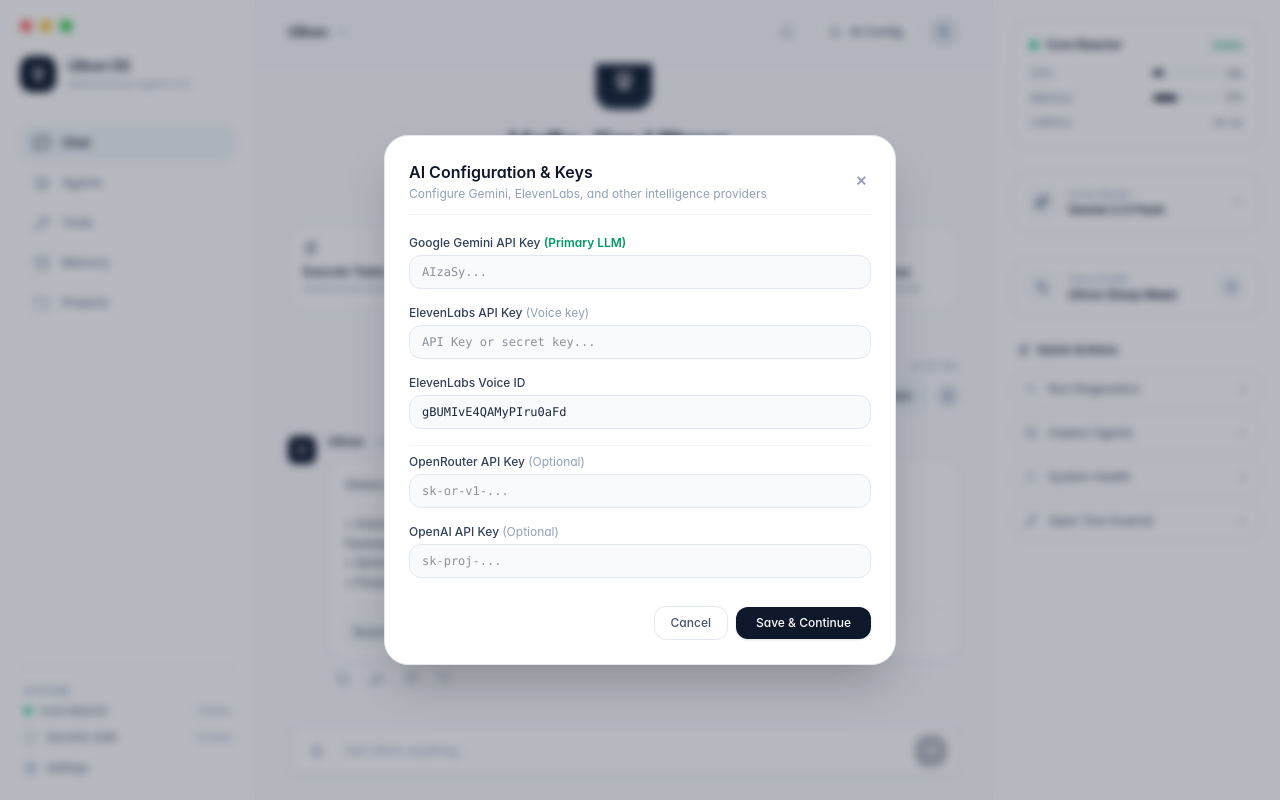
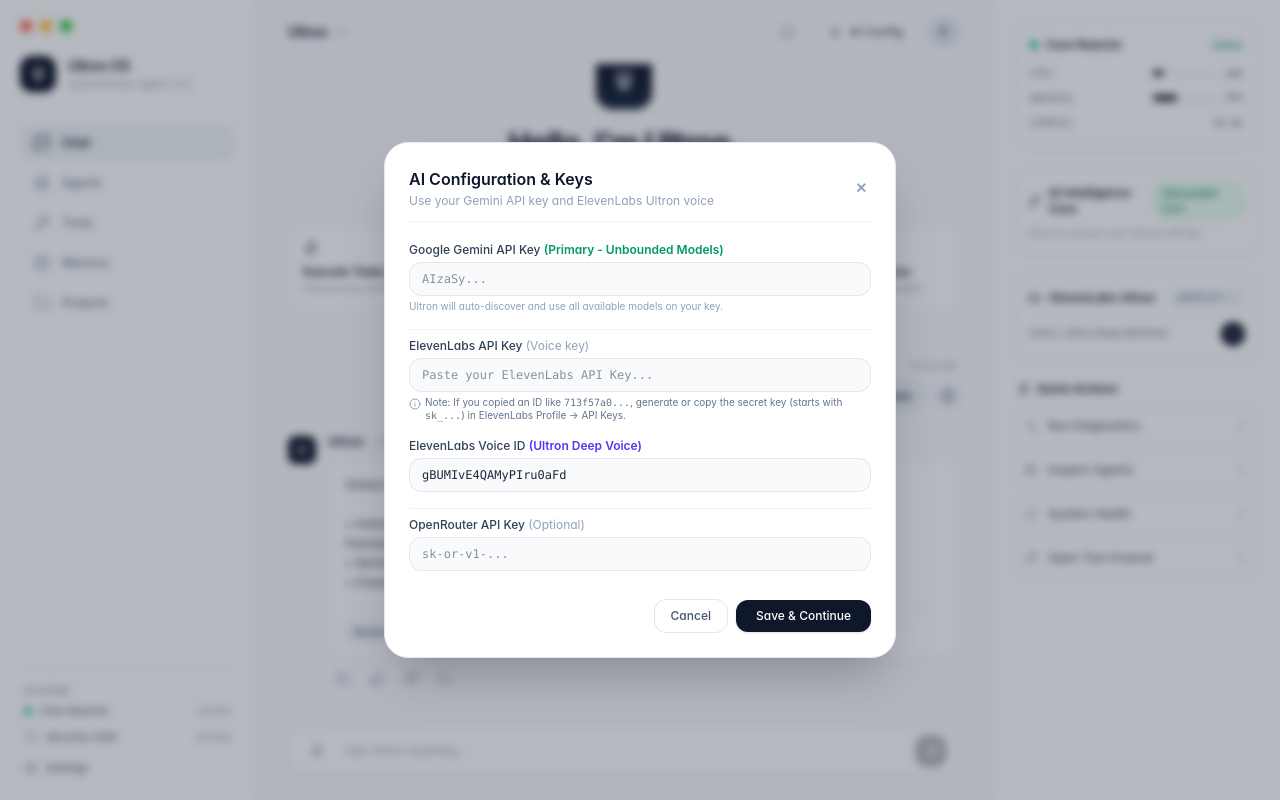
Before and after one commit to chinmaybelge79-rgb/Ultron-main, a React (Vite) app in the folder web/: page / in a window 1280 px wide. Both pictures are taken after a click on the button "Settings". Built offline with nearby package versions, Linux system fonts and the light colour scheme.

Commit message:
Auto-discover any Gemini model dynamically, display ElevenLabs Ultron card on sidebar

```diff
--- a/web/src/App.tsx
+++ b/web/src/App.tsx
@@ -3,7 +3,7 @@ import {
   Mic, MicOff, Send, Sliders, Bell, Copy, ThumbsUp, ThumbsDown,
   RotateCcw, Zap, Play, Square, ChevronDown, ChevronRight, Check,
   Activity, Shield, Settings, Folder, Database, Wrench, Layers, MessageSquare,
-  Sparkles, Globe
+  Globe, Volume2, Key, Info
 } from 'lucide-react';
 
 interface Message {
@@ -38,18 +38,16 @@ export default function App() {
   const [isSpeaking, setIsSpeaking] = useState(false);
   const [isLoading, setIsLoading] = useState(false);
   const [showConfig, setShowConfig] = useState(false);
-  const [showModelDropdown, setShowModelDropdown] = useState(false);
-
-  // Model selection
-  const [activeModel, setActiveModel] = useState('Gemini 2.0 Flash');
+  const activeModel = 'Google Gemini (Auto-Discovered)';
 
   // Multi-Key API configuration
   const [geminiKey, setGeminiKey] = useState(() => localStorage.getItem('ultron_gemini_key') || '');
   const [openRouterKey, setOpenRouterKey] = useState(() => localStorage.getItem('ultron_openrouter_key') || '');
-  const [openAiKey, setOpenAiKey] = useState(() => localStorage.getItem('ultron_openai_key') || '');
+  const [openAiKey] = useState(() => localStorage.getItem('ultron_openai_key') || '');
   const [elevenLabsKey, setElevenLabsKey] = useState(() => localStorage.getItem('ultron_elevenlabs_key') || '');
   const [voiceId, setVoiceId] = useState(() => localStorage.getItem('ultron_voice_id') || 'gBUMIvE4QAMyPIru0aFd');
   const [saveSuccess, setSaveSuccess] = useState(false);
+  const [ttsError, setTtsError] = useState<string | null>(null);
 
   const messagesEndRef = useRef<HTMLDivElement>(null);
   const recognitionRef = useRef<any>(null);
@@ -74,7 +72,7 @@ export default function App() {
     }, 700);
   };
 
-  // Ultra-Deep Male Vocal Output (ElevenLabs using user voiceId gBUMIvE4QAMyPIru0aFd with WebSpeech ultra-deep fallback)
+  // Ultra-Deep Male Vocal Output (ElevenLabs with dynamic validation)
   const speakText = async (textToSpeak: string) => {
     if (currentAudioRef.current) {
       currentAudioRef.current.pause();
@@ -92,7 +90,7 @@ export default function App() {
 
     if (!clean) return;
 
-    // Use ElevenLabs with configured key & voice ID
+    // Call ElevenLabs endpoint if a key is entered
     if (elevenLabsKey.trim()) {
       try {
         setIsSpeaking(true);
@@ -107,6 +105,7 @@ export default function App() {
         });
 
         if (res.ok) {
+          setTtsError(null);
           const blob = await res.blob();
           const audioUrl = URL.createObjectURL(blob);
           const audio = new Audio(audioUrl);
@@ -120,13 +119,19 @@ export default function App() {
           };
           await audio.play();
           return;
+        } else {
+          const errData = await res.text();
+          console.warn("ElevenLabs API returned error:", errData);
+          if (errData.includes('api_key_id_used_as_api_key')) {
+            setTtsError("Note: That was an ElevenLabs Key ID. Paste your Secret Key (starts with sk_)");
+          }
         }
       } catch (e) {
         console.warn("ElevenLabs audio streaming fallback:", e);
       }
     }
 
-    // Ultra-deep authoritative baritone
+    // Always fallback to ultra-deep male voice in browser
     fallbackWebSpeech(clean);
   };
 
@@ -355,7 +360,7 @@ export default function App() {
 
           <button
             onClick={() => setShowConfig(true)}
-            className="w-full flex items-center space-x-2 px-1 py-1 text-slate-600 hover:text-slate-900 transition-colors"
+            className="w-full flex items-center space-x-2 px-1 py-1 text-slate-600 hover:text-slate-900 transition-colors cursor-pointer"
           >
             <Settings className="w-3.5 h-3.5 text-slate-400" />
             <span>Settings</span>
@@ -418,7 +423,7 @@ export default function App() {
                   <button
                     key={idx}
                     onClick={() => handleSend(pill.label)}
-                    className="p-3.5 rounded-2xl bg-white border border-slate-200/80 hover:border-slate-300 hover:shadow-xs transition-all text-left group"
+                    className="p-3.5 rounded-2xl bg-white border border-slate-200/80 hover:border-slate-300 hover:shadow-xs transition-all text-left group cursor-pointer"
                   >
                     <Icon className="w-4 h-4 text-slate-700 mb-2 group-hover:scale-105 transition-transform" />
                     <div className="text-xs font-semibold text-slate-900 leading-tight">
@@ -567,8 +572,8 @@ export default function App() {
         </div>
       </main>
 
-      {/* 3. RIGHT SIDEBAR */}
-      <aside className="w-72 border-l border-slate-200/80 bg-white p-5 flex flex-col space-y-6 z-20 shrink-0">
+      {/* 3. RIGHT SIDEBAR - Shows ElevenLabs Ultron & Live Provider Keys */}
+      <aside className="w-72 border-l border-slate-200/80 bg-white p-5 flex flex-col space-y-5 z-20 shrink-0">
 
         {/* Core Reactor Card */}
         <div className="p-4 rounded-2xl bg-white border border-slate-200/80 shadow-xs space-y-3">
@@ -608,57 +613,41 @@ export default function App() {
           </div>
         </div>
 
-        {/* Active Model Selector */}
-        <div className="relative">
+        {/* Active AI Intelligence Card (Shows current Key status) */}
         <div
-            onClick={() => setShowModelDropdown(!showModelDropdown)}
-            className="p-3.5 rounded-2xl bg-white border border-slate-200/80 shadow-xs flex items-center justify-between cursor-pointer hover:border-slate-300 transition-all"
+          onClick={() => setShowConfig(true)}
+          className="p-3.5 rounded-2xl bg-white border border-slate-200/80 shadow-xs cursor-pointer hover:border-slate-300 transition-all space-y-2"
         >
-            <div className="flex items-center space-x-3">
-              <div className="w-7 h-7 rounded-lg bg-slate-50 border border-slate-200 flex items-center justify-center text-slate-700">
-                <Sparkles className="w-3.5 h-3.5" />
+          <div className="flex items-center justify-between">
+            <div className="flex items-center space-x-2">
+              <Key className="w-3.5 h-3.5 text-slate-700" />
+              <span className="text-xs font-semibold text-slate-900">AI Intelligence Core</span>
             </div>
-              <div>
-                <div className="text-[10px] text-slate-400 font-medium">Active Model</div>
-                <div className="text-xs font-semibold text-slate-900">{activeModel}</div>
+            <span className="text-[10px] px-2 py-0.5 rounded-full bg-emerald-50 text-emerald-700 font-medium border border-emerald-200">
+              {geminiKey ? "Gemini Key Set" : openRouterKey ? "OpenRouter" : "Unbounded Core"}
+            </span>
           </div>
-            </div>
-            <ChevronDown className="w-3.5 h-3.5 text-slate-400" />
+          <p className="text-[10px] text-slate-400 leading-tight">
+            {geminiKey ? "Auto-discovering all Gemini models on your key." : "Click to connect your Gemini API key."}
+          </p>
         </div>
 
-          {showModelDropdown && (
-            <div className="absolute top-full left-0 right-0 mt-1 bg-white rounded-xl border border-slate-200 shadow-lg py-1 z-30 text-xs">
-              {['Gemini 2.0 Flash', 'Llama 3.3 70B', 'Claude 3.5 Sonnet', 'GPT-4o Mini'].map(m => (
-                <div
-                  key={m}
-                  onClick={() => {
-                    setActiveModel(m);
-                    setShowModelDropdown(false);
-                  }}
-                  className={`px-3 py-2 flex items-center justify-between cursor-pointer hover:bg-slate-50 ${
-                    activeModel === m ? 'font-semibold text-slate-900' : 'text-slate-600'
-                  }`}
-                >
-                  <span>{m}</span>
-                  {activeModel === m && <Check className="w-3 h-3 text-slate-900" />}
+        {/* ElevenLabs Ultron Voice Card (Requested by user) */}
+        <div className="p-3.5 rounded-2xl bg-white border border-slate-200/80 shadow-xs space-y-2.5">
+          <div className="flex items-center justify-between">
+            <div className="flex items-center space-x-2">
+              <Volume2 className="w-3.5 h-3.5 text-slate-700" />
+              <span className="text-xs font-semibold text-slate-900">ElevenLabs Ultron</span>
             </div>
-              ))}
-            </div>
-          )}
+            <span className={`text-[9px] px-2 py-0.5 rounded-full font-mono ${
+              elevenLabsKey ? 'bg-indigo-50 text-indigo-700 border border-indigo-200' : 'bg-slate-100 text-slate-500'
+            }`}>
+              {voiceId.slice(0, 8)}...
+            </span>
           </div>
 
-        {/* Voice Profile Card with Play/Stop Test */}
-        <div className="p-3.5 rounded-2xl bg-white border border-slate-200/80 shadow-xs flex items-center justify-between">
-          <div className="flex items-center space-x-3">
-            <div className="w-7 h-7 rounded-lg bg-slate-50 border border-slate-200 flex items-center justify-center text-slate-700">
-              <Activity className="w-3.5 h-3.5" />
-            </div>
-            <div>
-              <div className="text-[10px] text-slate-400 font-medium">Voice Profile</div>
-              <div className="text-xs font-semibold text-slate-900">Ultron (Deep Male)</div>
-            </div>
-          </div>
-
+          <div className="flex items-center justify-between text-[11px] text-slate-500 pt-1 border-t border-slate-100">
+            <span>Voice: Ultra-Deep Baritone</span>
             <button
               onClick={() => {
                 if (isSpeaking) {
@@ -667,14 +656,22 @@ export default function App() {
                   speakText("I am Ultron. Your autonomous operating system.");
                 }
               }}
-            className="w-7 h-7 rounded-full bg-slate-100 hover:bg-slate-200 flex items-center justify-center text-slate-700 transition-colors cursor-pointer"
+              className="w-6 h-6 rounded-full bg-slate-900 hover:bg-slate-800 flex items-center justify-center text-white transition-all cursor-pointer shadow-xs"
+              title="Test Voice"
             >
-            {isSpeaking ? <Square className="w-3 h-3 text-red-500 fill-red-500" /> : <Play className="w-3 h-3 ml-0.5" />}
+              {isSpeaking ? <Square className="w-2.5 h-2.5 text-red-400 fill-red-400" /> : <Play className="w-2.5 h-2.5 ml-0.5" />}
             </button>
           </div>
 
+          {ttsError && (
+            <p className="text-[9px] text-amber-600 bg-amber-50 p-1.5 rounded-lg border border-amber-200 leading-tight">
+              {ttsError}
+            </p>
+          )}
+        </div>
+
         {/* Quick Actions List */}
-        <div className="space-y-3">
+        <div className="space-y-2.5">
           <div className="flex items-center space-x-1.5 text-xs font-semibold text-slate-900 px-1">
             <Zap className="w-3.5 h-3.5 text-slate-700" />
             <span>Quick Actions</span>
@@ -715,7 +712,7 @@ export default function App() {
             <div className="flex items-center justify-between border-b border-slate-100 pb-3">
               <div>
                 <h3 className="text-base font-semibold text-slate-900">AI Configuration & Keys</h3>
-                <p className="text-xs text-slate-400 mt-0.5">Configure Gemini, ElevenLabs, and other intelligence providers</p>
+                <p className="text-xs text-slate-400 mt-0.5">Use your Gemini API key and ElevenLabs Ultron voice</p>
               </div>
               <button
                 onClick={() => setShowConfig(false)}
@@ -727,10 +724,10 @@ export default function App() {
 
             <form onSubmit={handleSaveConfig} className="space-y-4 text-xs">
 
-              {/* Google Gemini API Key (Top priority) */}
+              {/* Google Gemini API Key */}
               <div>
                 <label className="block text-slate-700 font-medium mb-1">
-                  Google Gemini API Key <span className="text-emerald-600 font-semibold">(Primary LLM)</span>
+                  Google Gemini API Key <span className="text-emerald-600 font-semibold">(Primary - Unbounded Models)</span>
                 </label>
                 <input
                   type="password"
@@ -739,26 +736,35 @@ export default function App() {
                   onChange={(e) => setGeminiKey(e.target.value)}
                   className="w-full px-3 py-2 rounded-xl bg-slate-50 border border-slate-200 focus:bg-white focus:border-slate-900 focus:outline-none transition-all font-mono text-xs"
                 />
+                <span className="text-[10px] text-slate-400 mt-1 block">
+                  Ultron will auto-discover and use all available models on your key.
+                </span>
               </div>
 
               {/* ElevenLabs API Key */}
-              <div>
+              <div className="pt-2 border-t border-slate-100">
                 <label className="block text-slate-700 font-medium mb-1">
                   ElevenLabs API Key <span className="text-slate-400 font-normal">(Voice key)</span>
                 </label>
                 <input
                   type="password"
-                  placeholder="API Key or secret key..."
+                  placeholder="Paste your ElevenLabs API Key..."
                   value={elevenLabsKey}
                   onChange={(e) => setElevenLabsKey(e.target.value)}
                   className="w-full px-3 py-2 rounded-xl bg-slate-50 border border-slate-200 focus:bg-white focus:border-slate-900 focus:outline-none transition-all font-mono text-xs"
                 />
+                <div className="mt-1 flex items-start space-x-1 text-[10px] text-slate-500">
+                  <Info className="w-3 h-3 text-slate-400 shrink-0 mt-0.5" />
+                  <span>
+                    Note: If you copied an ID like <code>713f57a0...</code>, generate or copy the secret key (starts with <code>sk_...</code>) in ElevenLabs Profile → API Keys.
+                  </span>
+                </div>
               </div>
 
               {/* ElevenLabs Voice ID */}
               <div>
                 <label className="block text-slate-700 font-medium mb-1">
-                  ElevenLabs Voice ID
+                  ElevenLabs Voice ID <span className="text-indigo-600 font-semibold">(Ultron Deep Voice)</span>
                 </label>
                 <input
                   type="text"
@@ -769,7 +775,7 @@ export default function App() {
                 />
               </div>
 
-              {/* OpenRouter API Key */}
+              {/* OpenRouter API Key (Optional) */}
               <div className="pt-2 border-t border-slate-100">
                 <label className="block text-slate-700 font-medium mb-1">
                   OpenRouter API Key <span className="text-slate-400 font-normal">(Optional)</span>
@@ -779,20 +785,6 @@ export default function App() {
                   placeholder="sk-or-v1-..."
                   value={openRouterKey}
                   onChange={(e) => setOpenRouterKey(e.target.value)}
-                  className="w-full px-3 py-2 rounded-xl bg-slate-50 border border-slate-200 focus:bg-white focus:border-slate-900 focus:outline-none transition-all font-mono text-xs"
-                />
-              </div>
-
-              {/* OpenAI API Key */}
-              <div>
-                <label className="block text-slate-700 font-medium mb-1">
-                  OpenAI API Key <span className="text-slate-400 font-normal">(Optional)</span>
-                </label>
-                <input
-                  type="password"
-                  placeholder="sk-proj-..."
-                  value={openAiKey}
-                  onChange={(e) => setOpenAiKey(e.target.value)}
                   className="w-full px-3 py-2 rounded-xl bg-slate-50 border border-slate-200 focus:bg-white focus:border-slate-900 focus:outline-none transition-all font-mono text-xs"
                 />
               </div>
```
Also changed, not shown: 1 other file (tests, documents, lock files or other folders). Lines whose indentation alone changed are shown as unchanged.
